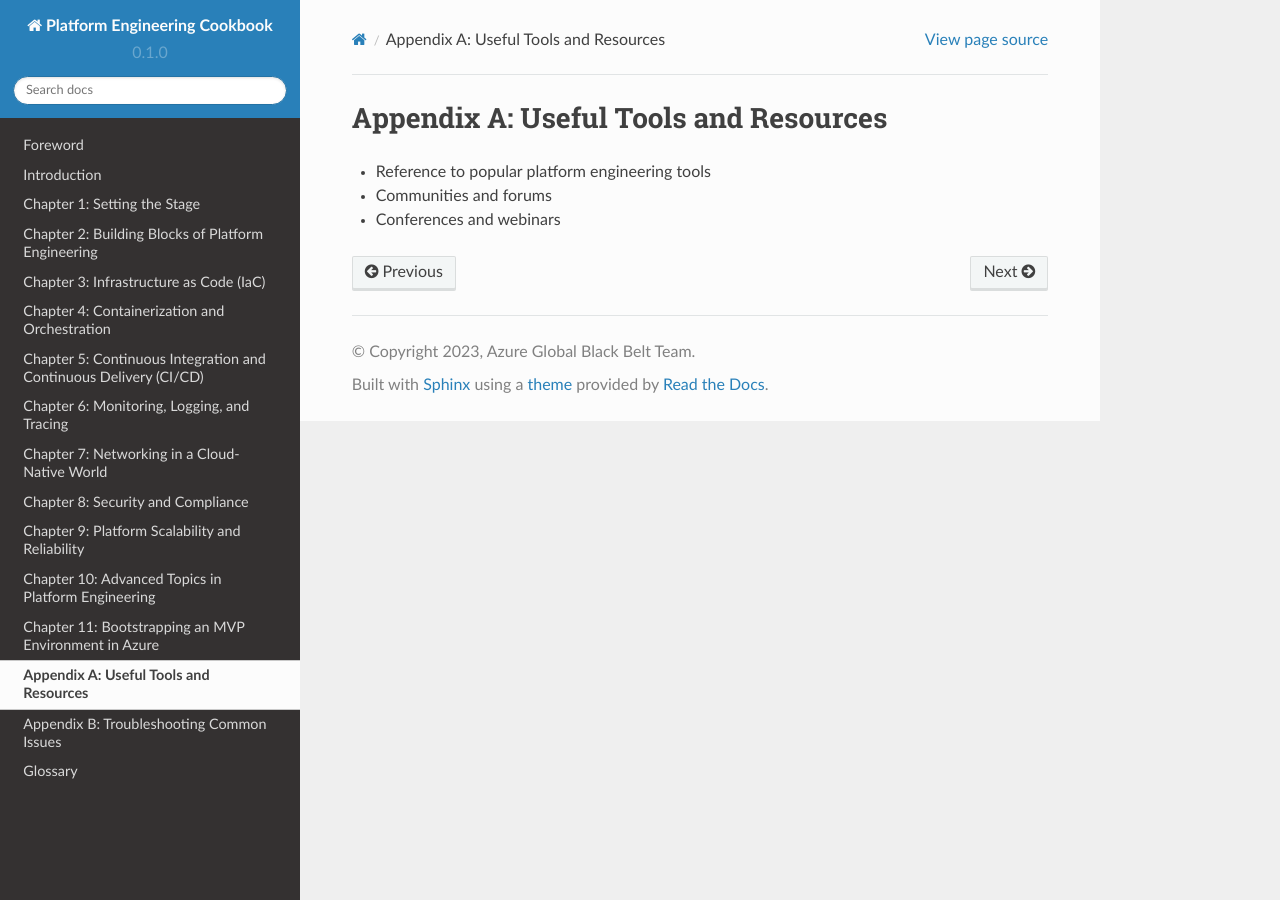
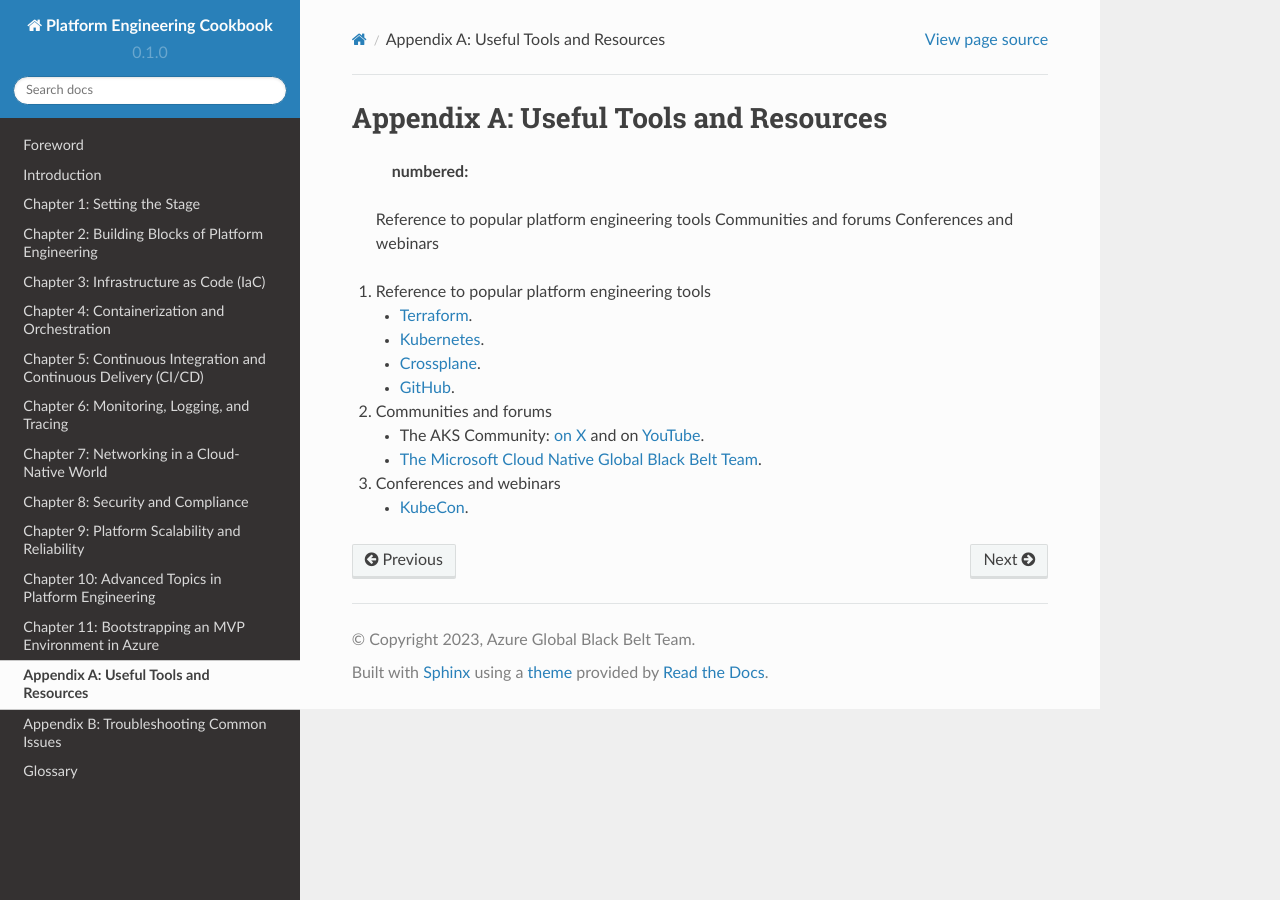
Before and after one commit to appdevgbb/platform-engineering-book, a Sphinx documentation site: the page built from docs/source/appendix/a.rst, in a window 1280 px wide. Built offline with Sphinx 7.4.7 and the Read the Docs theme 2.0.0, drawn with Linux system fonts in a browser that asks for light colours; pages that are not in the unit, such as notebooks, are missing from menus.

Commit message:
remove unused docs and work on appendix a

```diff
--- a/docs/source/appendix/a.rst
+++ b/docs/source/appendix/a.rst
@@ -1,6 +1,26 @@
 Appendix A: Useful Tools and Resources
 ######################################
 
-- Reference to popular platform engineering tools
-- Communities and forums
-- Conferences and webinars
+    .. toctree::
+
+    :numbered:
+
+    Reference to popular platform engineering tools
+    Communities and forums
+    Conferences and webinars
+
+1. Reference to popular platform engineering tools
+
+   * `Terraform <https://www.terraform.io/>`_.
+   * `Kubernetes <https://kubernetes.org>`_.
+   * `Crossplane <https://www.crossplane.io/>`_.
+   * `GitHub <https://github.com>`_.
+
+2. Communities and forums
+
+   * The AKS Community: `on X <https://twitter.com/theakscommunity>`_ and on `YouTube <https://www.youtube.com/@theakscommunity>`_.
+   * `The Microsoft Cloud Native Global Black Belt Team <https://www.youtube.com/@AzureGlobalBlackBelt>`_.
+
+3. Conferences and webinars
+
+   *  `KubeCon <https://www.cncf.io/kubecon-cloudnativecon-events/>`_.
```
Also changed, not shown: docs/source/api.rst (deleted, +0 -7 lines), docs/source/chapter-2/index.rst (line endings or trailing spaces), docs/source/chapter-3/index.rst (line endings or trailing spaces).
